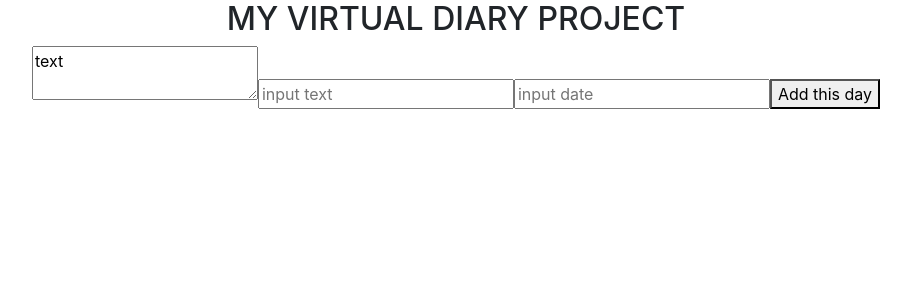
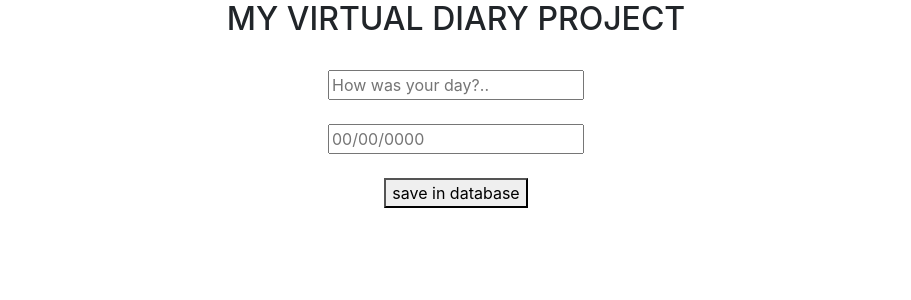
Before and after one commit to irinasensei/Virtual-Diary-Project, a React (Create React App) app in the folder client/: page / in a window 1280 px wide. Shown: the top 300 px of the page, without its empty margins (184-1095 px from the left). Built offline with nearby package versions, Linux system fonts and the light colour scheme.

Commit message:
send my information to the database

```diff
--- a/client/src/App.css
+++ b/client/src/App.css
@@ -1,4 +1,3 @@
 .App {
   text-align: center;
-
 }
--- a/client/src/App.js
+++ b/client/src/App.js
@@ -1,16 +1,51 @@
 import React from 'react';
 import './App.css';
 
-function App() {
+
+class App extends React.Component {
+  constructor(props) {
+    super(props);
+    this.state = { text: "" };
+  }
+
+  handleInput = (event) => {
+    this.setState({
+      text: event.target.value
+    })
+  }
+
+  dateAgost = (event) => {
+    this.setState({
+      date: event.target.value
+    })
+  }
+
+
+  addDay(){
+      fetch("/diary", {
+        method: "POST",
+        headers: {"Content-Type": "application/json" },
+        body: JSON.stringify({ text: this.state.text, date: this.state.date })
+      }).then(res => res.json());
+  }
+
+ render () {
+   const { text } = this.state;
+   const { date } = this.state;
   return (
     <div className="App">
       <h2>MY VIRTUAL DIARY PROJECT</h2>
-      <textarea className="">text</textarea>
-      <input className="" placeholder="input text"></input>
-      <input className="" placeholder="input date"></input>
-      <button className="">Add this day</button>
+
+      <div>{text}</div> <br></br>
+      <input type="text" value={text} onChange={this.handleInput} placeholder="How was your day?.." /><br></br><br></br>
+      <input type="text" value={date} onChange={this.dateAgost} placeholder="00/00/0000"/><br></br><br></br>
+      <button onClick={e => this.addDay()}>save in database</button><br></br>
+
+      {/* <input placeholder="input date"></input>
+      <button>Add this day</button> */}
     </div>
   );
+ };
 }
 
 export default App;
```
Also changed, not shown: client/public/manifest.json, 1 other file (tests, documents, lock files or other folders).
